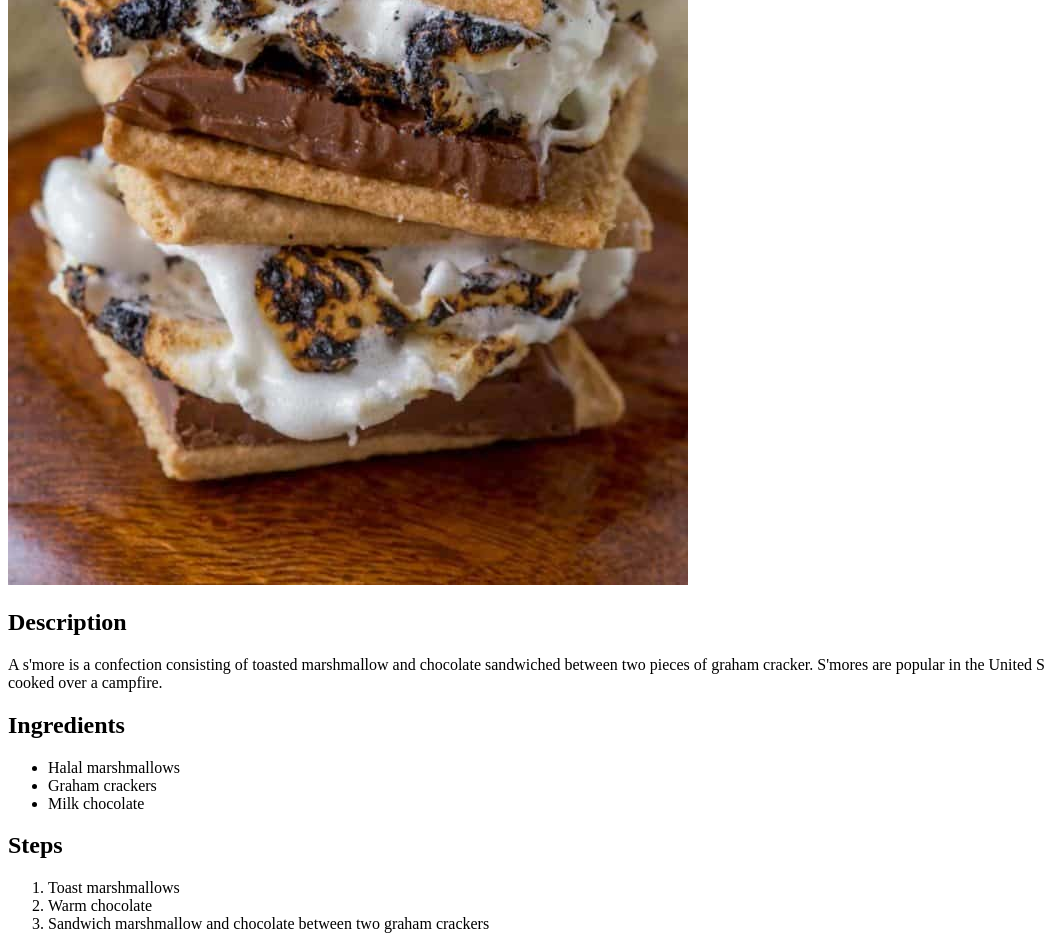
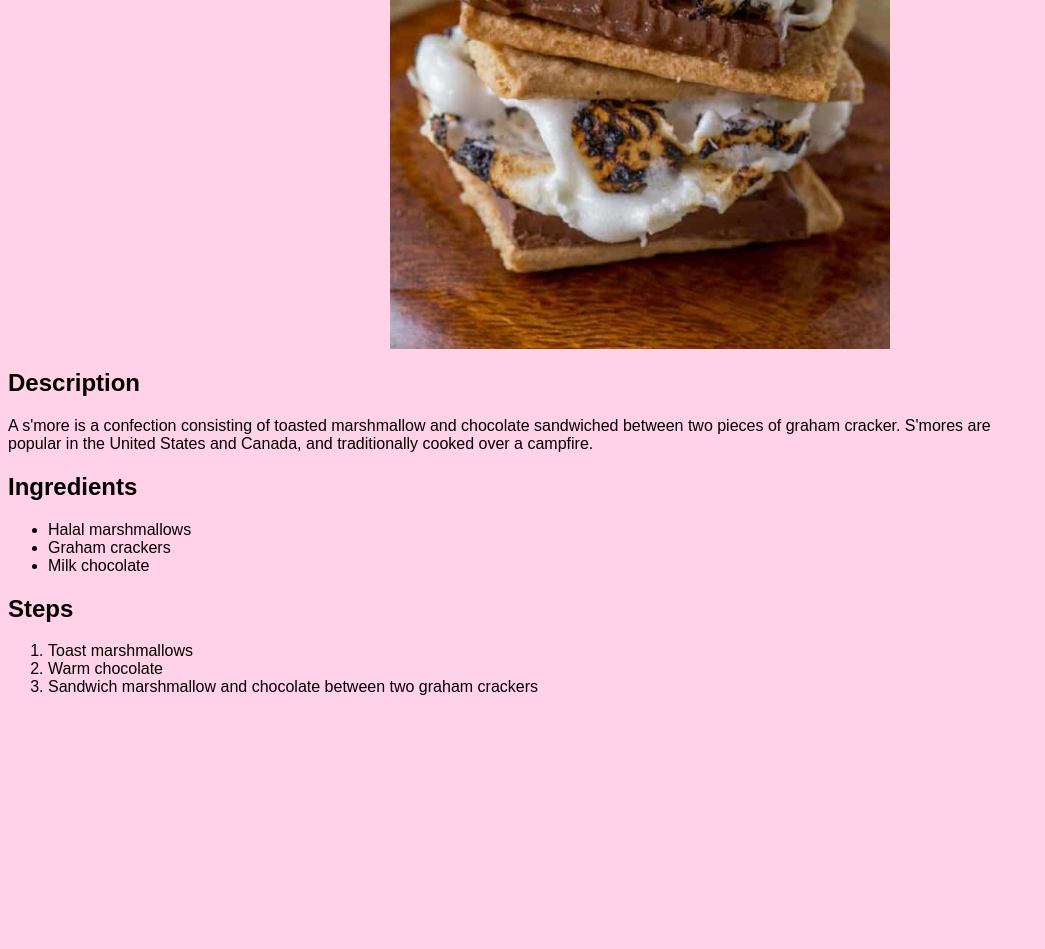
Before and after one commit to IshaA08/recipes-site, a plain HTML site: page recipes/smores.html in a window 1280 px wide. Shown: the part 386-1335 px from the top of the page, without its empty margins (0-1045 px from the left). After the commit the page ends 1098 px from the top, so only its background shows below. Drawn offline with Linux system fonts and the light colour scheme.

Commit message:
Apply CSS to smores.html

```diff
--- a/recipes/smores.html
+++ b/recipes/smores.html
@@ -3,6 +3,7 @@
 <head>
     <meta charset="UTF-8">
     <meta name="viewport" content="width=device-width, initial-scale=1.0">
+    <link rel="stylesheet" href="../styles.css">
     <title>Smores Recipe</title>
 </head>
 <body>
@@ -11,7 +12,9 @@
     <img src="smores.jpg">
 
     <h2>Description</h2>
-    <p>A s'more is a confection consisting of toasted marshmallow and chocolate sandwiched between two pieces of graham cracker. S'mores are popular in the United States and Canada, and traditionally cooked over a campfire.</p>
+    <div class="food-description">
+        <p>A s'more is a confection consisting of toasted marshmallow and chocolate sandwiched between two pieces of graham cracker. S'mores are popular in the United States and Canada, and traditionally cooked over a campfire.</p>
+    </div>
 
     <h2>Ingredients</h2>
     <ul>
```
